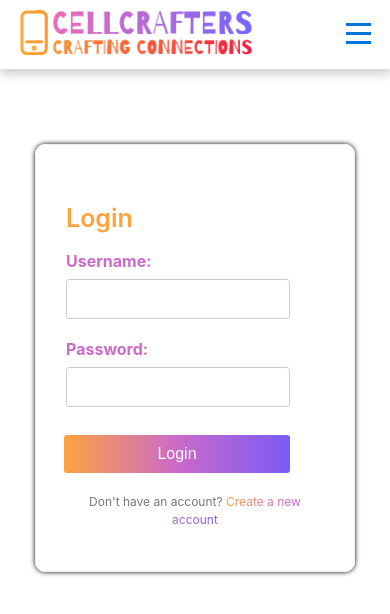
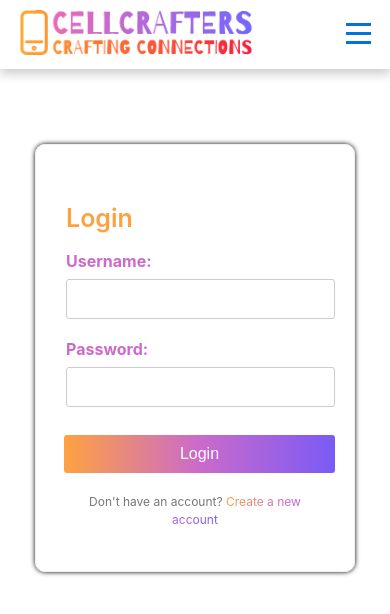
Before and after one commit to rajmajumdar23/Ecommerce_CellCrafter, a React (Create React App) app: page /login in a window 390 px wide. Shown: the top 614 px of the page. Built offline with nearby package versions, Linux system fonts and the light colour scheme; a web font is replaced by a local one.

Commit message:
Update Login.css

```diff
--- a/src/Styling/Login.css
+++ b/src/Styling/Login.css
@@ -106,10 +106,10 @@
     padding: 15px;
   }
   #username,#password{
-    width: 202px;
+    width: 247px;
 }
 .login-button {
      margin-left: -2px;
-    width: 226px;
+    width: 271px;
 }
 }
```
